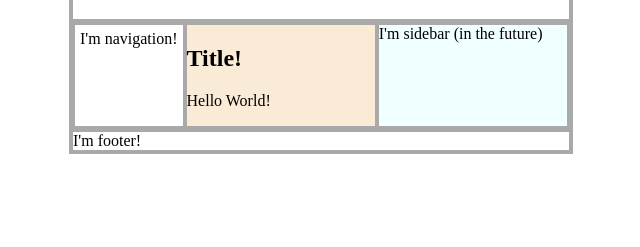
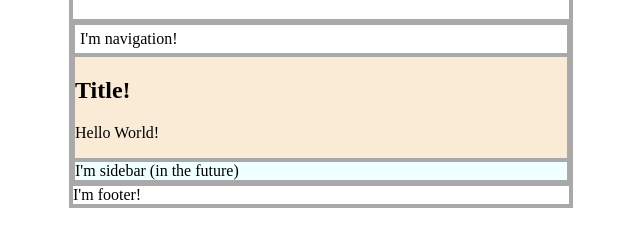
Before and after one commit to Mufofu/mufofu.github.io, a plain HTML site: page index.html in a window 1280 px wide. Shown: the part 83-330 px from the top of the page, without its empty margins (319-959 px from the left). Drawn offline with Linux system fonts and the light colour scheme.

Commit message:
Update style.css

```diff
--- a/style.css
+++ b/style.css
@@ -12,7 +12,6 @@ main {
     border-style: solid;
     border-width: 2px;
     border-color: darkgray;
-    display: flex;
 }
 
 header {
@@ -33,7 +32,6 @@ section {
     border-width: 2px;
     border-color: darkgray;
     background-color: antiquewhite;
-    flex: 1;
 }
 
 aside {
@@ -41,7 +39,6 @@ aside {
     border-width: 2px;
     border-color: darkgray;
     background-color: azure;
-    flex: 1;
 }
 
 footer {
```
